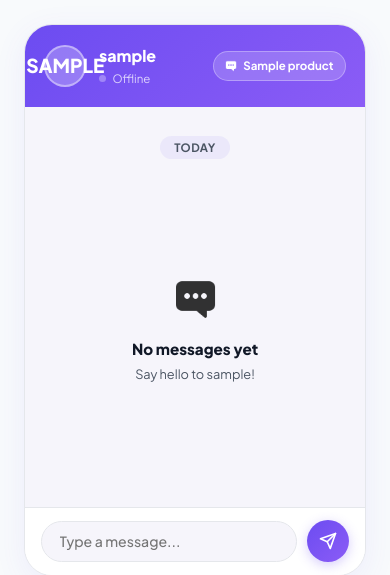
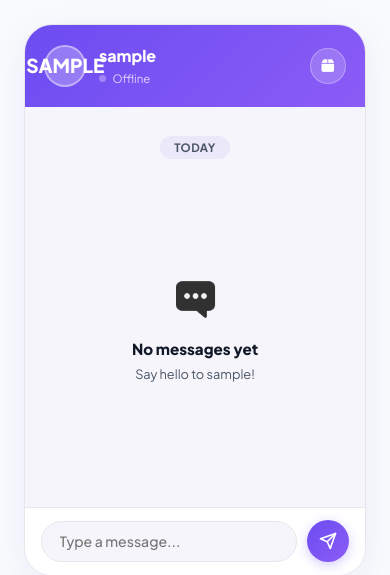
Before and after one commit to Omahire21/CampusKartnsk, a Flask app: template templates/chat.html in a window 390 px wide. Shown: the part 73-648 px from the top of the page. Run offline with Flask 3, Linux system fonts and the light colour scheme; the template is opened without the code that fills it: most values are stand-ins (such as "Sample title", 1, 10 or a date in 2020); data that the repository does not hold is empty.

Commit message:
fix: replace product name text with icon in chat header for mobile
- Changed product link from text+icon to just icon (box icon)
- Fixed bubble layout issue on mobile where long product names would cut off
- Users can still tap to view product details

```diff
--- a/templates/chat.html
+++ b/templates/chat.html
@@ -47,8 +47,9 @@
             </div>
             {% if product and product.name and product_id != '0' and product_id != 0 %}
             <a href="{{ url_for('product_detail', product_id=product_id) }}"
-               style="display: flex; align-items: center; gap: 0.4rem; background: rgba(255,255,255,0.18); border: 1px solid rgba(255,255,255,0.3); padding: 0.35rem 0.7rem; border-radius: 50px; text-decoration: none; color: white; font-size: 0.72rem; font-weight: 700; transition: all 0.2s; max-width: 45%;">
-                <img src="{{ url_for('static', filename='chat-box.png') }}" width="12" height="12" style="vertical-align: middle; filter: brightness(0) invert(1);"> <span style="white-space: nowrap; overflow: hidden; text-overflow: ellipsis;">{{ product.name[:15] }}{% if product.name|length > 15 %}…{% endif %}</span>
+               style="display: flex; align-items: center; justify-content: center; background: rgba(255,255,255,0.18); border: 1px solid rgba(255,255,255,0.3); width: 36px; height: 36px; border-radius: 50%; text-decoration: none; color: white; font-size: 0.9rem; font-weight: 700; transition: all 0.2s;"
+               title="View Product">
+                <i class="fas fa-box"></i>
             </a>
             {% endif %}
         </div>
```
